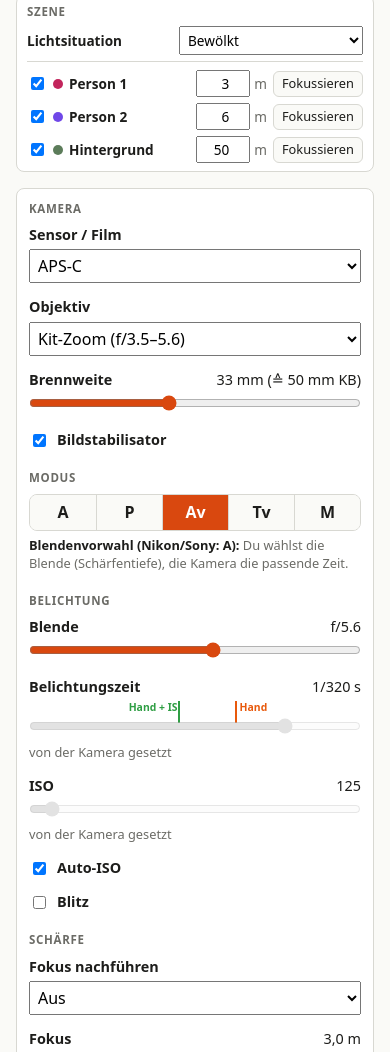
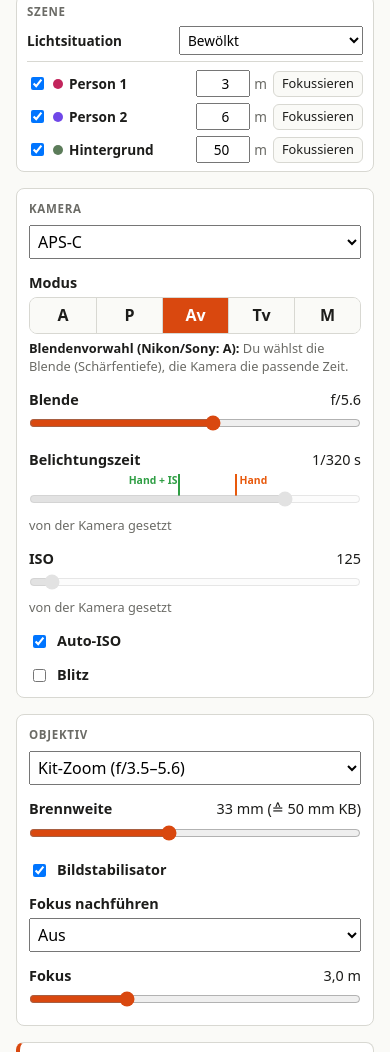
Before and after one commit to soctib/Fotosim, a website built with Vite: page index.html in a window 390 px wide. Shown: the part 573-1625 px from the top of the page. Built offline with nearby package versions, Linux system fonts and the light colour scheme.

Commit message:
Split controls into camera and lens panels; add 35 mm film
- Camera panel: type dropdown, mode, aperture, shutter, ISO, flash
- Lens panel: lens dropdown (phones: "fest eingebaut"), focal length,
  stabiliser, focus tracking, focus
- "Sensor / Film" label gone – the type dropdowns sit under their
  panel headings; camera types read as camera types
- New "Kleinbild analog (Film)" next to "Vollformat digital": film
  never changes the ISO by itself, in any mode (tested); applies to
  the medium-format film types too

Co-Authored-By: Claude Opus 5.5 <noreply@anthropic.com>

```diff
--- a/src/data/sensors.ts
+++ b/src/data/sensors.ts
@@ -10,6 +10,8 @@ export const SENSORS: Record<SensorId, Sensor> = {
   mft: { id: 'mft', widthMm: 17.3, heightMm: 13, flashGuideNumber: 10 },
   apsc: { id: 'apsc', widthMm: 23.5, heightMm: 15.6, flashGuideNumber: 12 },
   fullFrame: { id: 'fullFrame', widthMm: 36, heightMm: 24, flashGuideNumber: 12 },
+  // Same format on 35 mm film
+  film35: { id: 'film35', widthMm: 36, heightMm: 24, flashGuideNumber: 12, isFilm: true },
   mf4433: { id: 'mf4433', widthMm: 43.8, heightMm: 32.9, flashGuideNumber: 12 },
   mf645: { id: 'mf645', widthMm: 56, heightMm: 41.5, flashGuideNumber: 12, isFilm: true },
   mf66: { id: 'mf66', widthMm: 56, heightMm: 56, flashGuideNumber: 12, isFilm: true },
@@ -23,6 +25,7 @@ export const SENSOR_ORDER: SensorId[] = [
   'mft',
   'apsc',
   'fullFrame',
+  'film35',
   'mf4433',
   'mf645',
   'mf66',
--- a/src/data/texts.de.ts
+++ b/src/data/texts.de.ts
@@ -10,10 +10,11 @@ export const de = {
   sensors: {
     phone2019: 'Handy (2019)',
     phoneModern: 'Handy (aktuell, Pro)',
-    oneInch: '1-Zoll',
+    oneInch: 'Kompaktkamera (1 Zoll)',
     mft: 'Micro Four Thirds',
     apsc: 'APS-C',
-    fullFrame: 'Vollformat (Kleinbild)',
+    fullFrame: 'Vollformat digital',
+    film35: 'Kleinbild analog (Film)',
     mf4433: 'Mittelformat digital (44×33)',
     mf645: 'Mittelformat 6×4,5 (Film)',
     mf66: 'Mittelformat 6×6 (Film)',
@@ -66,8 +67,6 @@ export const de = {
   },
 
   controls: {
-    sensor: 'Sensor / Film',
-    lens: 'Objektiv',
     focalLength: 'Brennweite',
     aperture: 'Blende',
     shutter: 'Belichtungszeit',
@@ -80,8 +79,10 @@ export const de = {
     focus: 'Fokus',
     sectionScene: 'Szene',
     sectionCamera: 'Kamera',
-    sectionExposure: 'Belichtung',
-    sectionFocus: 'Schärfe',
+    sectionLens: 'Objektiv',
+    cameraType: 'Kameratyp',
+    lensType: 'Objektivtyp',
+    phoneLensHint: 'Beim Handy fest eingebaut.',
     autofocus: 'Fokus nachführen',
     autofocusOff: 'Aus',
     autofocusHint: 'folgt {target} – zum Verstellen „Fokus nachführen“ ausschalten',
@@ -194,7 +195,7 @@ export const de = {
 
   // Infobox titles, keyed like `info`.
   infoTitles: {
-    sensor: 'Sensor / Film',
+    sensor: 'Kameratyp',
     lens: 'Objektiv',
     focalLength: 'Brennweite',
     aperture: 'Blende',
@@ -217,7 +218,7 @@ export const de = {
   // Infobox: shown for the last clicked/tapped element. {placeholders} get live values.
   info: {
     sensor:
-      'Je größer der Sensor, desto mehr Licht sammelt er insgesamt – weniger Rauschen, und bei gleicher Blende weniger Schärfentiefe. Die Belichtungszeit hängt NICHT von der Sensorgröße ab.',
+      'Der Kameratyp steht vor allem für die Größe des Sensors (oder Films). Je größer der Sensor, desto mehr Licht sammelt er insgesamt – weniger Rauschen, und bei gleicher Blende weniger Schärfentiefe. Die Belichtungszeit hängt NICHT von der Sensorgröße ab.',
     lens: 'Das Objektiv legt fest, wie weit die Blende aufgeht. Das Kit-Zoom aus dem Kamera-Set ist günstig, aber lichtschwach – gerade am langen Ende. Lichtstarke Objektive (kleine Blendenzahl) kosten mehr, lassen mehr Licht herein und machen den Hintergrund unschärfer. Gerade: größte Blende {maxAperture}.',
     focalLength:
       'Die Brennweite bestimmt den Bildausschnitt. Angegeben ist die echte Brennweite und in Klammern, was sie an Kleinbild entspricht. Lange Brennweiten verwackeln leichter.',
--- a/src/model/modes.ts
+++ b/src/model/modes.ts
@@ -140,6 +140,7 @@ export function resolveMode(
 ): ResolvedSettings {
   const auto = autoFieldsForMode(settings);
   if (sensor.fixedAperture) auto.delete('aperture');
+  if (sensor.isFilm) auto.delete('iso'); // the loaded film decides, in every mode
 
   let flashOn = settings.flashOn;
   if (settings.mode === 'auto') {
--- a/src/model/types.ts
+++ b/src/model/types.ts
@@ -7,6 +7,7 @@ export type SensorId =
   | 'mft'
   | 'apsc'
   | 'fullFrame'
+  | 'film35'
   | 'mf4433'
   | 'mf645'
   | 'mf66'
@@ -20,6 +21,7 @@ export interface Sensor {
   fixedAperture?: number;
   /** Typical flash guide number at ISO 100 in metres (pop-up ≈ 12, phone LED ≈ 2). */
   flashGuideNumber: number;
+  /** Film: the ISO is the loaded film's speed – no camera mode can change it. */
   isFilm?: boolean;
 }
 
--- a/src/style.css
+++ b/src/style.css
@@ -341,6 +341,10 @@ header p {
 
 .controls {
   display: grid;
+  gap: 16px;
+}
+.controls .panel {
+  display: grid;
   gap: 14px;
   padding: 12px;
   background: var(--panel);
@@ -388,6 +392,10 @@ header p {
   letter-spacing: 0.06em;
   text-transform: uppercase;
   color: var(--muted);
+}
+.control-label {
+  font-weight: 600;
+  font-size: 0.9rem;
 }
 .controls h3:first-child {
   margin-top: 0;
--- a/src/ui/controls/controls.ts
+++ b/src/ui/controls/controls.ts
@@ -1,5 +1,5 @@
-// Camera controls, grouped: camera (sensor, lens, focal length, stabiliser),
-// mode, exposure (aperture, shutter, ISO, flash) and sharpness (focus tracking, focus).
+// Camera controls in two panels: camera body (type, mode, aperture, shutter, ISO, flash)
+// and lens (type, focal length, stabiliser, focus tracking, focus).
 // DOM is built once; the subscriber only syncs values so sliders aren't replaced mid-drag.
 // Fields the current mode sets itself are disabled and show the camera's choice.
 
@@ -58,32 +58,23 @@ const checkbox = (id: string, label: string, info: string) => `
 
 export function mountControls(root: HTMLElement, store: Store): void {
   root.classList.add('controls');
+  // Two panels like the real thing: the body (type, mode, exposure – modern bodies set the
+  // aperture too) and the lens (type, zoom, stabiliser, focus). Each starts with its type dropdown.
   root.innerHTML = `
+    <section class="panel" aria-label="${t.controls.sectionCamera}">
       <h3>${t.controls.sectionCamera}</h3>
       <div class="control" data-info="sensor">
-      <label for="c-sensor">${t.controls.sensor}</label>
-      <select id="c-sensor">
+        <select id="c-sensor" aria-label="${t.controls.cameraType}">
           ${SENSOR_ORDER.map((id) => `<option value="${id}">${t.sensors[id]}</option>`).join('')}
         </select>
       </div>
-    <div class="control" data-info="lens">
-      <label for="c-lens">${t.controls.lens}</label>
-      <select id="c-lens">
-        ${LENS_ORDER.map((id) => `<option value="${id}">${t.cameraLenses[id]}</option>`).join('')}
-      </select>
-    </div>
-    ${range('focal', t.controls.focalLength, 0, 'focalLength')}
-    ${checkbox('stabilized', t.controls.stabilized, 'stabilized')}
-
-    <h3>${t.controls.mode}</h3>
       <div class="control" data-info="mode">
+        <span class="control-label">${t.controls.mode}</span>
         <div class="segmented" role="radiogroup" aria-label="${t.controls.mode}">
           ${MODES.map((m) => `<button type="button" role="radio" data-mode="${m}" title="${t.modes[m].name}">${t.modes[m].short}</button>`).join('')}
         </div>
         <p class="mode-desc"><strong id="mode-name"></strong> <span id="mode-text"></span></p>
       </div>
-
-    <h3>${t.controls.sectionExposure}</h3>
       ${range('aperture', t.controls.aperture, APERTURES.length - 1, 'aperture')}
       ${range(
         'shutter',
@@ -96,8 +87,18 @@ export function mountControls(root: HTMLElement, store: Store): void {
       ${range('iso', t.controls.iso, ISOS.length - 1, 'iso')}
       ${checkbox('autoiso', t.controls.autoIso, 'iso')}
       ${checkbox('flash', t.controls.flash, 'flash')}
+    </section>
 
-    <h3>${t.controls.sectionFocus}</h3>
+    <section class="panel" aria-label="${t.controls.sectionLens}">
+      <h3>${t.controls.sectionLens}</h3>
+      <div class="control" data-info="lens">
+        <select id="c-lens" aria-label="${t.controls.lensType}">
+          ${LENS_ORDER.map((id) => `<option value="${id}">${t.cameraLenses[id]}</option>`).join('')}
+        </select>
+        <small class="hint" id="h-lens"></small>
+      </div>
+      ${range('focal', t.controls.focalLength, 0, 'focalLength')}
+      ${checkbox('stabilized', t.controls.stabilized, 'stabilized')}
       <div class="control" data-info="autofocus">
         <label for="c-af">${t.controls.autofocus}</label>
         <select id="c-af">
@@ -105,7 +106,8 @@ export function mountControls(root: HTMLElement, store: Store): void {
           ${AF_TARGETS.map((id) => `<option value="${id}">${t.elements[id]}</option>`).join('')}
         </select>
       </div>
-    ${range('focus', t.controls.focus, FOCUS_STEPS, 'focus')}`;
+      ${range('focus', t.controls.focus, FOCUS_STEPS, 'focus')}
+    </section>`;
 
   const $ = <T extends HTMLElement>(id: string) => root.querySelector<T>(`#${id}`)!;
   const sensor = $<HTMLSelectElement>('c-sensor');
@@ -171,9 +173,10 @@ export function mountControls(root: HTMLElement, store: Store): void {
     hint('focal', opts[fi].native ? '' : t.controls.digitalCropHint);
 
     const fixed = d.sensor.fixedAperture !== undefined;
-    // Phones have built-in lenses: no lens choice at all.
+    // Phones have built-in lenses: no lens choice, just a note.
     lens.value = s.lensId;
-    lens.closest<HTMLElement>('.control')!.hidden = fixed;
+    lens.hidden = fixed;
+    hint('lens', fixed ? t.controls.phoneLensHint : '');
     stabilized.checked = s.stabilized;
 
     for (const b of modeButtons) {
@@ -215,7 +218,8 @@ export function mountControls(root: HTMLElement, store: Store): void {
     $('o-iso').textContent = String(s.iso);
     hint('iso', autoHint('iso'));
     autoIso.checked = s.autoIso;
-    autoIso.closest<HTMLElement>('.control')!.hidden = s.mode === 'auto' || s.mode === 'M';
+    // Hidden where it means nothing: A (always auto), M (always manual), film (the film decides).
+    autoIso.closest<HTMLElement>('.control')!.hidden = s.mode === 'auto' || s.mode === 'M' || !!d.sensor.isFilm;
 
     flash.checked = s.flashOn;
     flash.disabled = auto.has('flashOn');
```
Also changed, not shown: SPEC.md (+6 -2 lines), tests/modes.test.ts (+11 -0 lines). Lines whose indentation alone changed are shown as unchanged.
